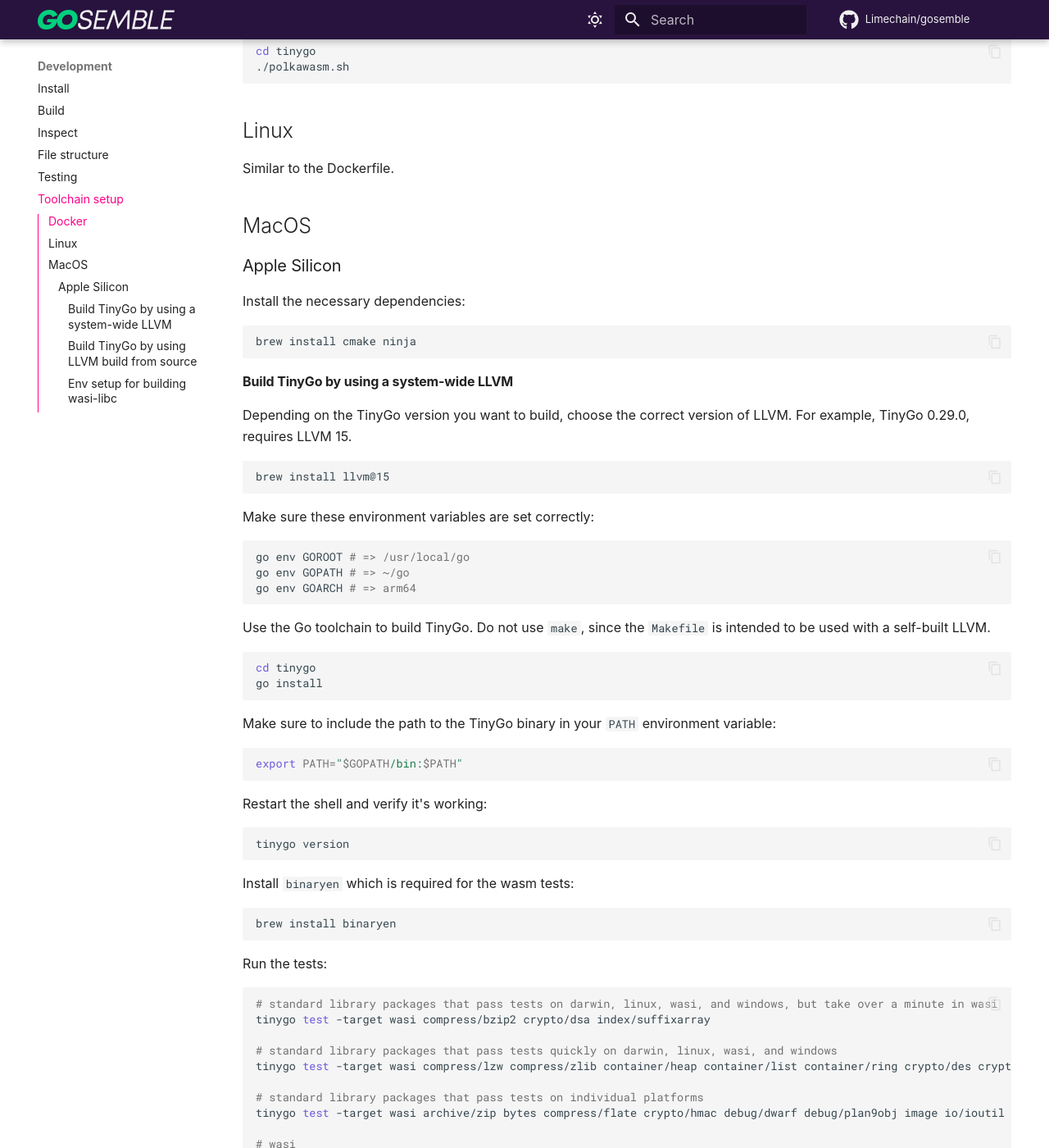
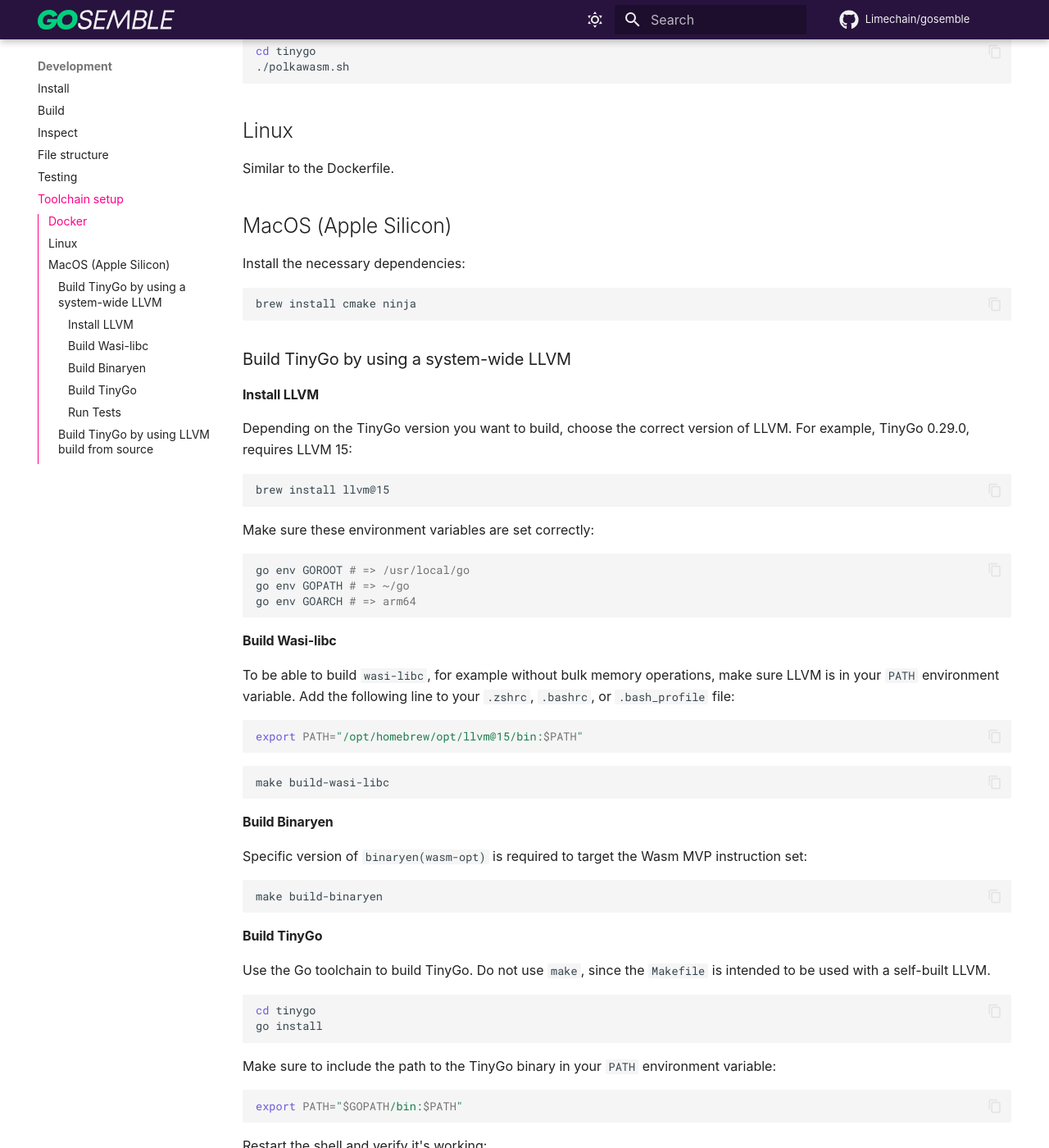
Before and after one commit to LimeChain/gosemble, an MkDocs documentation site: the page built from docs/docs/development/toolchain-setup.md, in a window 1280 px wide and 1400 px high, scrolled down 420 px. Shown: the whole window at 82% size. Built offline with MkDocs 1.6.1 and Material for MkDocs 9.7.7, drawn with Linux system fonts in a browser that asks for light colours; some web fonts are replaced; comment, search, counter and statistics services are not loaded; some of the changed text lies outside the part shown.

Commit message:
add build step for binaryen + docs

````diff
--- a/docs/docs/development/toolchain-setup.md
+++ b/docs/docs/development/toolchain-setup.md
@@ -19,8 +19,7 @@
 
 Similar to the Dockerfile.
 
-## MacOS
-### Apple Silicon
+## MacOS (Apple Silicon)
 
 Install the necessary dependencies:
 
@@ -28,10 +27,12 @@
 brew install cmake ninja
 ```
 
-#### Build TinyGo by using a system-wide LLVM
+### Build TinyGo by using a system-wide LLVM
+
+#### Install LLVM
 
 Depending on the TinyGo version you want to build, choose the correct version of LLVM.
-For example, TinyGo 0.29.0, requires LLVM 15.
+For example, TinyGo 0.29.0, requires LLVM 15:
 
 ```sh
 brew install llvm@15
@@ -44,6 +45,28 @@
 go env GOPATH # => ~/go
 go env GOARCH # => arm64
 ```
+
+#### Build Wasi-libc
+
+To be able to build `wasi-libc`, for example without bulk memory operations, make sure LLVM is in your `PATH` environment variable. Add the following line to your `.zshrc`, `.bashrc`, or `.bash_profile` file:
+
+```sh
+export PATH="/opt/homebrew/opt/llvm@15/bin:$PATH"
+```
+
+```sh
+make build-wasi-libc
+```
+
+#### Build Binaryen
+
+Specific version of `binaryen(wasm-opt)` is required to target the Wasm MVP instruction set:
+
+```sh
+make build-binaryen
+```
+
+#### Build TinyGo
 
 Use the Go toolchain to build TinyGo. Do not use `make`, since the `Makefile` is intended to be used with a self-built LLVM.
 
@@ -64,13 +87,7 @@
 tinygo version
 ```
 
-Install `binaryen` which is required for the wasm tests:
-
-```sh
-brew install binaryen
-```
-
-Run the tests:
+#### Run Tests
 
 ```sh
 # standard library packages that pass tests on darwin, linux, wasi, and windows, but take over a minute in wasi
@@ -100,7 +117,7 @@
 go test -v -count=1 -v -timeout=20m -tags "osusergo" ./builder ./cgo ./compileopts ./compiler ./interp ./transform .
 ```
 
-#### Build TinyGo by using LLVM build from source
+### Build TinyGo by using LLVM build from source
 
 Use `make` with a self-built LLVM which has the benefit of already set up tests.
 
@@ -126,18 +143,3 @@
 make test-corpus-wasi
 make wasmtest
 ```
-
-#### Env setup for building wasi-libc
-
-To be able to build `wasi-libc`, for example without bulk memory operations, make sure LLVM is in your `PATH` environment variable. Add the following line to your `.zshrc`, `.bashrc`, or `.bash_profile` file:
-
-```sh
-export PATH="/opt/homebrew/opt/llvm@15/bin:$PATH"
-```
-
-Build wasi-libc:
-
-```sh
-cd tinygo/lib/wasi-libc
-make
-```
````
Also changed, not shown: 2 other files.
